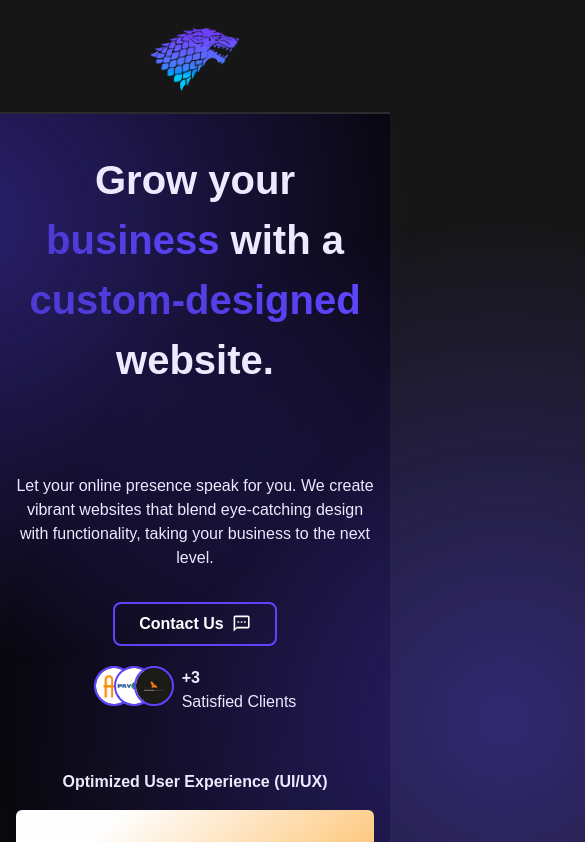
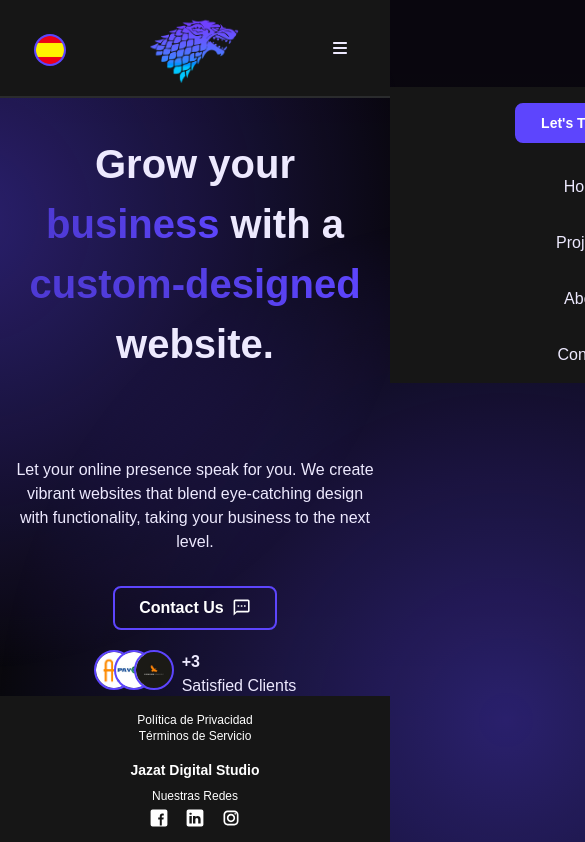
Before and after one commit to fernanjacome/jazat-ds, a Next.js app: page / in a window 390 px wide. Shown: the top 842 px of the page, 585 px wide, since content can reach past the window. Built offline with nearby package versions, Linux system fonts and the light colour scheme.

Commit message:
responsive

```diff
--- a/src/app/layout.js
+++ b/src/app/layout.js
@@ -4,6 +4,7 @@ import localFont from "next/font/local";
 import Image from "next/image";
 import "./globals.css";
 import { FiArrowUpRight, FiMenu, FiX } from "react-icons/fi"; // Import icons
+import { FaBars } from "react-icons/fa6";
 import Button from "@/components/Button";
 import LanguageSwitcher from "@/components/LanguageSwitcher";
 import { LanguageProvider, useLanguage } from "@/contexts/LanguageContext";
@@ -48,7 +49,9 @@ const MainContent = ({ children, title, description, sectionName }) => {
       <body className="relative text-secondary font-montserrat flex flex-col  flex-grow">
         <header className="z-[100] ph:bg-background flex px-4 py-2 border-b-2 border-opacity-15 border-gray-400 ">
           {/* Logo and Menu */}
-          <nav className=" z-[100] flex justify-between ph:justify-center items-center w-[90%] mx-auto">
+          <nav className=" z-[100] flex justify-between items-center w-[90%] mx-auto">
+            <LanguageSwitcher className="w-full" />
+            {/* Logo boton */}
             <a href="/">
               <img
                 src="./logo.png"
@@ -56,18 +59,21 @@ const MainContent = ({ children, title, description, sectionName }) => {
                 className="z-[100] h-20 md13:h-20 xl:h-12 ph:hidden"
               />
             </a>
+            {/* Logo boton phone */}
+            <img
+              src="./logo-fill.png"
+              alt="Logo Jazat"
+              className="z-[100] ph:h-20 md:hidden mr-10"
+            />
+
             <button
               className="z-[100] md:hidden p-2"
               onClick={() => setMenuOpen(!menuOpen)}
             >
-              <img
-                src="./logo-fill.png"
-                alt="Logo Jazat"
-                className="z-[100] ph:h-20 md:hidden"
-              />
+              <FaBars />
             </button>
             {/* Desktop Menu */}
-            <div className="z-[100] hidden md:flex md:items-center ">
+            <div className="z-[100]  hidden md:flex md:items-center ">
               <ul className="flex md:flex-row flex-col md:gap-[4vw] gap-8">
                 {["home", "projects", "about", "contact"].map((item) => (
                   <li key={item}>
@@ -88,12 +94,11 @@ const MainContent = ({ children, title, description, sectionName }) => {
               <LanguageSwitcher />
             </div>
           </nav>
-        </header>
 
           {/* Mobile Dropdown Menu */}
           <div
-          className={`z-[90] absolute top-[0%] left-0 w-full min-w-fit bg-background transition-transform duration-300 ease-in-out ${
-            menuOpen ? " translate-y-[6.5rem]" : "-translate-y-[100%]"
+            className={`z-[90] absolute top-[8%]  right-0 w-full min-w-fit bg-background transition-transform duration-300 ease-in-out ${
+              menuOpen ? " translate-x-[0%]" : "translate-x-[100%]"
             } md:hidden`}
           >
             <ul className="flex flex-col items-center gap-8 p-4">
@@ -110,15 +115,15 @@ const MainContent = ({ children, title, description, sectionName }) => {
                   <a
                     href={`/${item}`}
                     className="hover:text-purple-500"
-                  onClick={() => setMenuOpen(false)} // Close menu on link click
+                    onClick={() => setMenuOpen(false)}
                   >
                     {currentLang[language][item]}
                   </a>
                 </li>
               ))}
-            <LanguageSwitcher />
             </ul>
           </div>
+        </header>
 
         <main
           className="z-90 mx-2 md:mx-16 flex-grow my-1 px-2 md:px-4 lg:px-10"
@@ -127,7 +132,7 @@ const MainContent = ({ children, title, description, sectionName }) => {
           {children}
         </main>
 
-        <footer className=" bottom-0 w-full flex flex-col gap-2 md:flex-row justify-between bg-background text-white text-center p-4">
+        <footer className="fixed bottom-0 w-full flex flex-col gap-2 md:flex-row justify-between bg-background text-white text-center p-4">
           <div className="flex flex-col items-center md:text-left">
             <p className=" flex flex-col text-xs">
               <a href="/privacy" className="hover:underline">
--- a/src/components/LanguageSwitcher.jsx
+++ b/src/components/LanguageSwitcher.jsx
@@ -16,8 +16,8 @@ const LanguageSwitcher = () => {
       <Image
         src={language === "en" ? SpainIcon : UKIcon} // Cambia el icono dependiendo del idioma
         alt={language === "en" ? "Switch to Spanish" : "Switch to English"}
-        width={40} // Tamaño del icono
-        height={40}
+        width={50} // Tamaño del icono
+        height={50}
         className="rounded-full"
       />
     </button>
```
Also changed, not shown: public/icons/es.png. Lines whose indentation alone changed are shown as unchanged.
